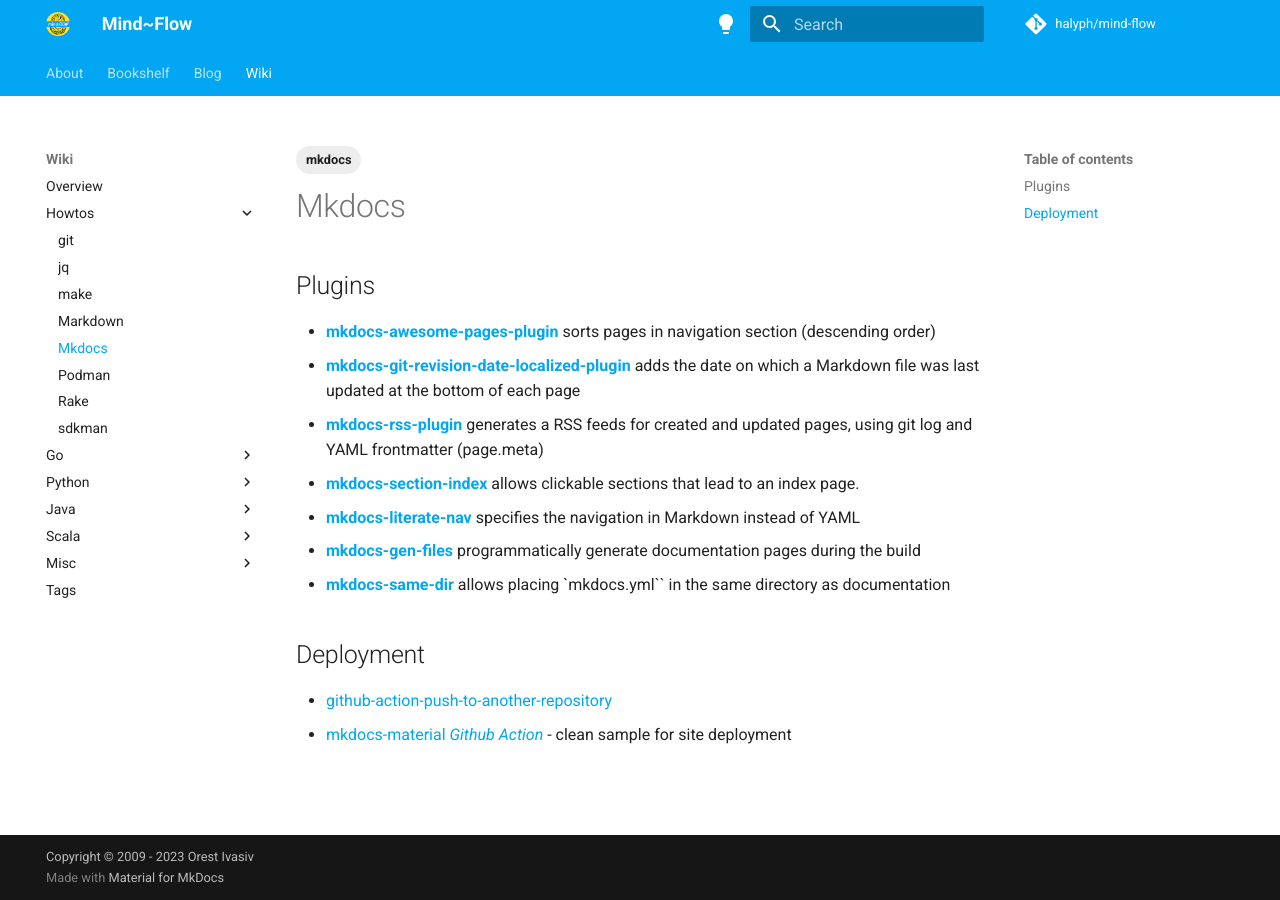
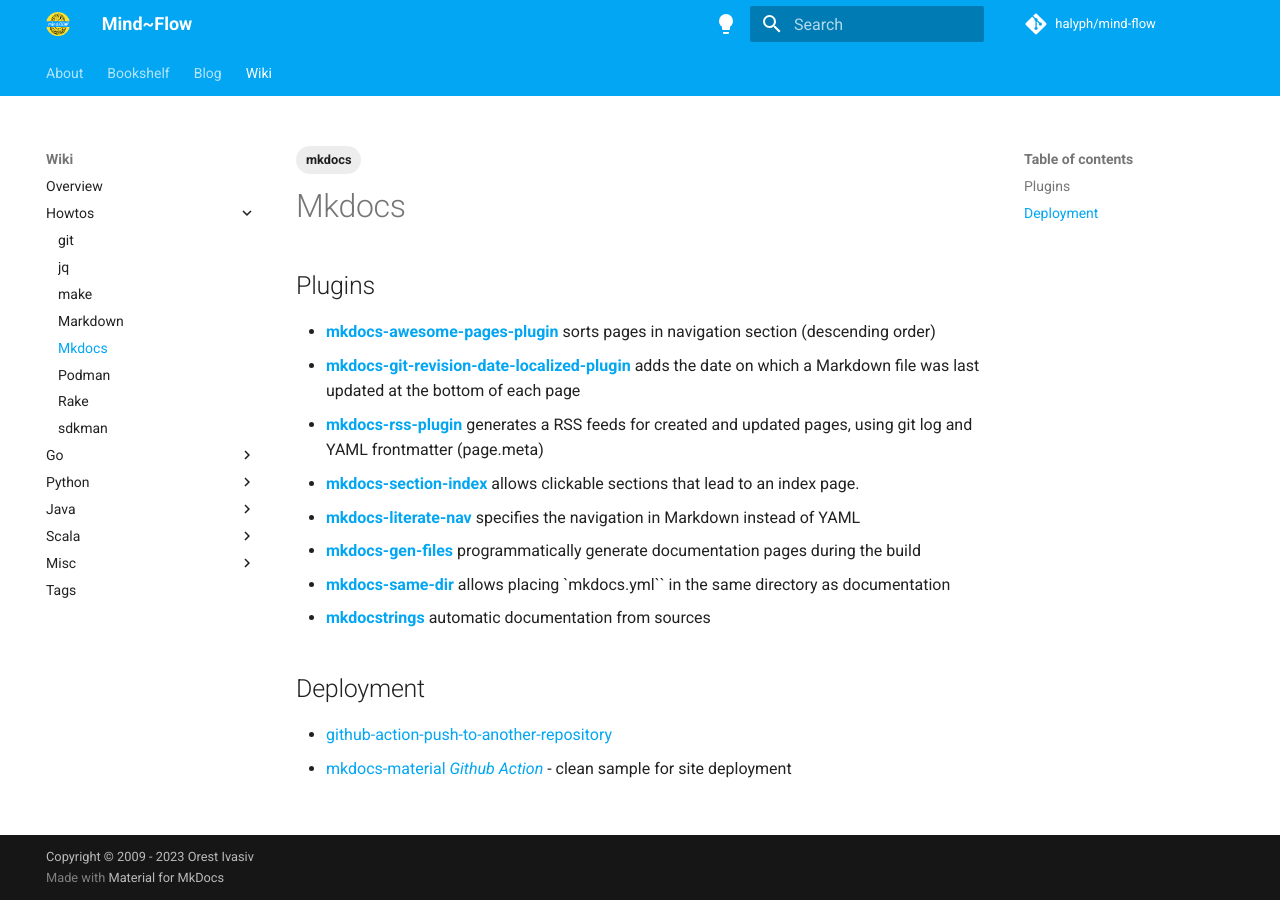
Before and after one commit to halyph/mind-flow, an MkDocs documentation site: the page built from docs/wiki/howtos/mkdocs.md, in a window 1280 px wide. Built offline with MkDocs 1.6.1 and Material for MkDocs 9.7.7, drawn with Linux system fonts in a browser that asks for light colours; comment, search, counter and statistics services are not loaded.

Commit message:
updated howto/mkdocs

```diff
--- a/docs/wiki/howtos/mkdocs.md
+++ b/docs/wiki/howtos/mkdocs.md
@@ -14,6 +14,7 @@ tags:
 - [**mkdocs-literate-nav**](https://oprypin.github.io/mkdocs-literate-nav/) specifies the navigation in Markdown instead of YAML
 - [**mkdocs-gen-files**](https://oprypin.github.io/mkdocs-gen-files/) programmatically generate documentation pages during the build
 - [**mkdocs-same-dir**](https://oprypin.github.io/mkdocs-same-dir/) allows placing `mkdocs.yml`` in the same directory as documentation
+- [**mkdocstrings**](https://github.com/mkdocstrings/mkdocstrings) automatic documentation from sources
 
 ## Deployment
 
```
